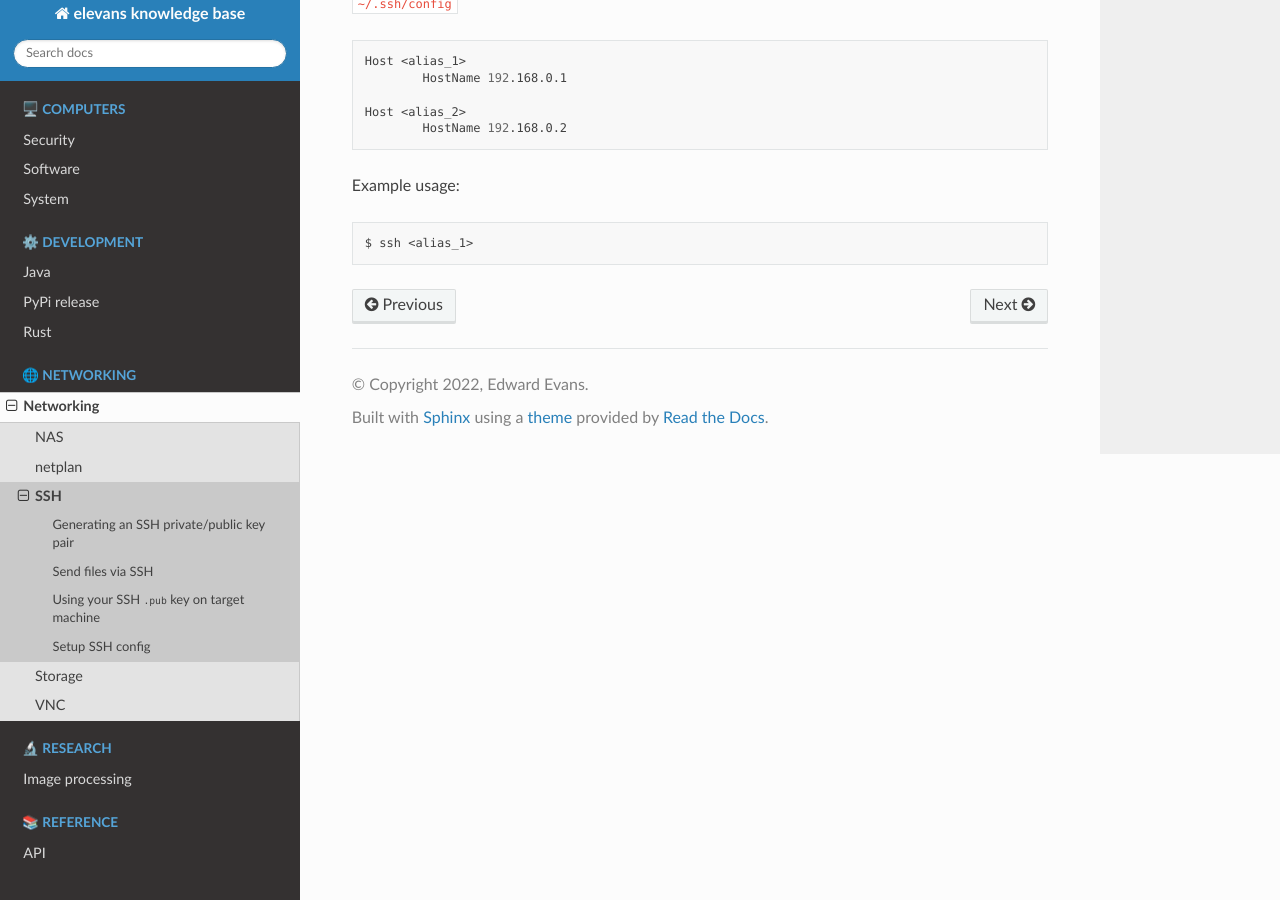
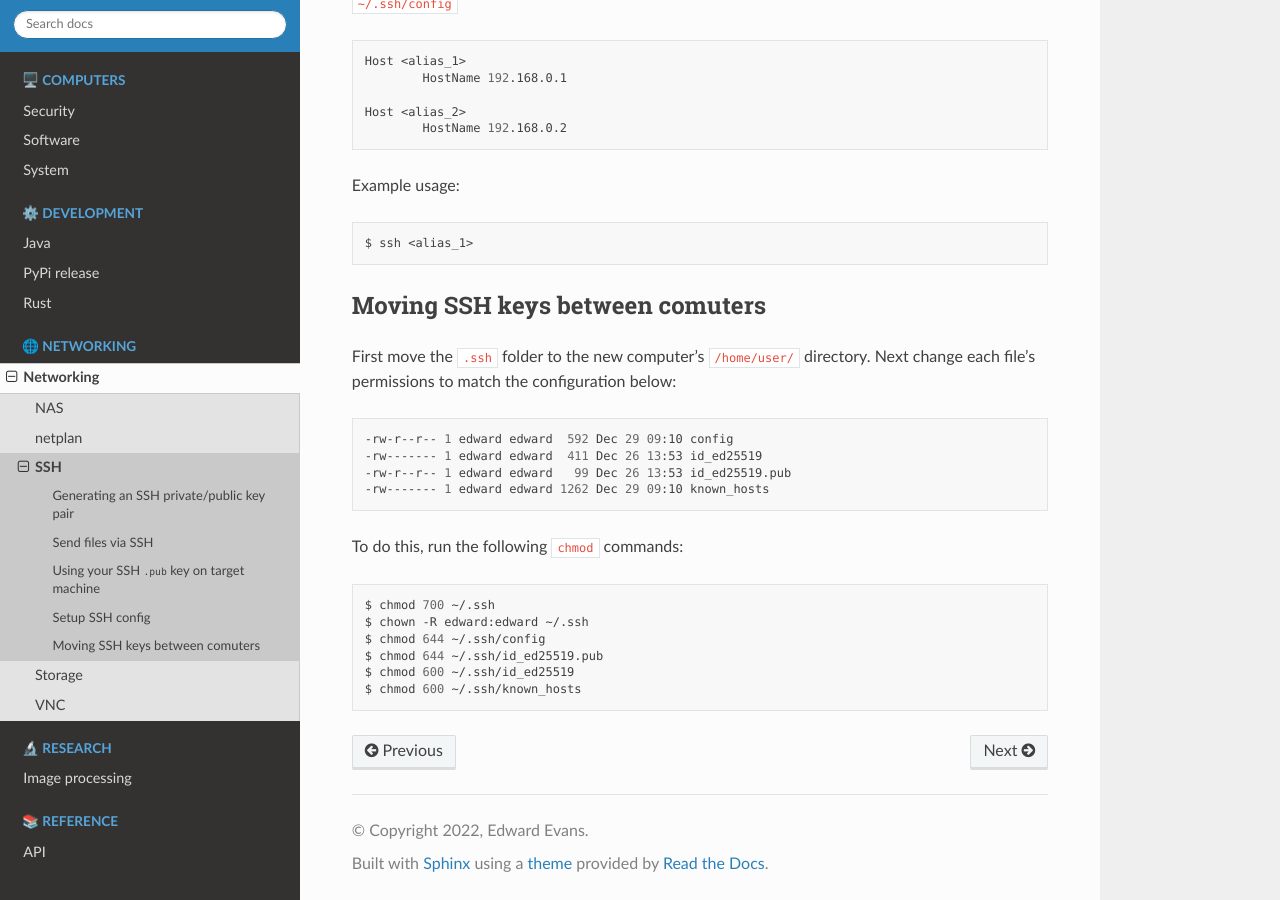
Before and after one commit to elevans/elevans-kb, a Sphinx documentation site: the page built from docs/networking/ssh.md, in a window 1280 px wide and 900 px high, scrolled down 1008 px. Built offline with Sphinx 7.4.7 and the Read the Docs theme 3.1.0, drawn with Linux system fonts in a browser that asks for light colours.

Commit message:
Add instructions for moving SSH keys

````diff
--- a/docs/networking/ssh.md
+++ b/docs/networking/ssh.md
@@ -47,3 +47,26 @@ Example usage:
 ```bash
 $ ssh <alias_1>
 ```
+
+## Moving SSH keys between comuters
+
+First move the `.ssh` folder to the new computer's `/home/user/` directory. Next change each file's permissions to match
+the configuration below:
+
+```bash
+-rw-r--r-- 1 edward edward  592 Dec 29 09:10 config
+-rw------- 1 edward edward  411 Dec 26 13:53 id_ed25519
+-rw-r--r-- 1 edward edward   99 Dec 26 13:53 id_ed25519.pub
+-rw------- 1 edward edward 1262 Dec 29 09:10 known_hosts
+```
+
+To do this, run the following `chmod` commands:
+
+```bash
+$ chmod 700 ~/.ssh
+$ chown -R edward:edward ~/.ssh
+$ chmod 644 ~/.ssh/config
+$ chmod 644 ~/.ssh/id_ed25519.pub
+$ chmod 600 ~/.ssh/id_ed25519
+$ chmod 600 ~/.ssh/known_hosts
+```
````
